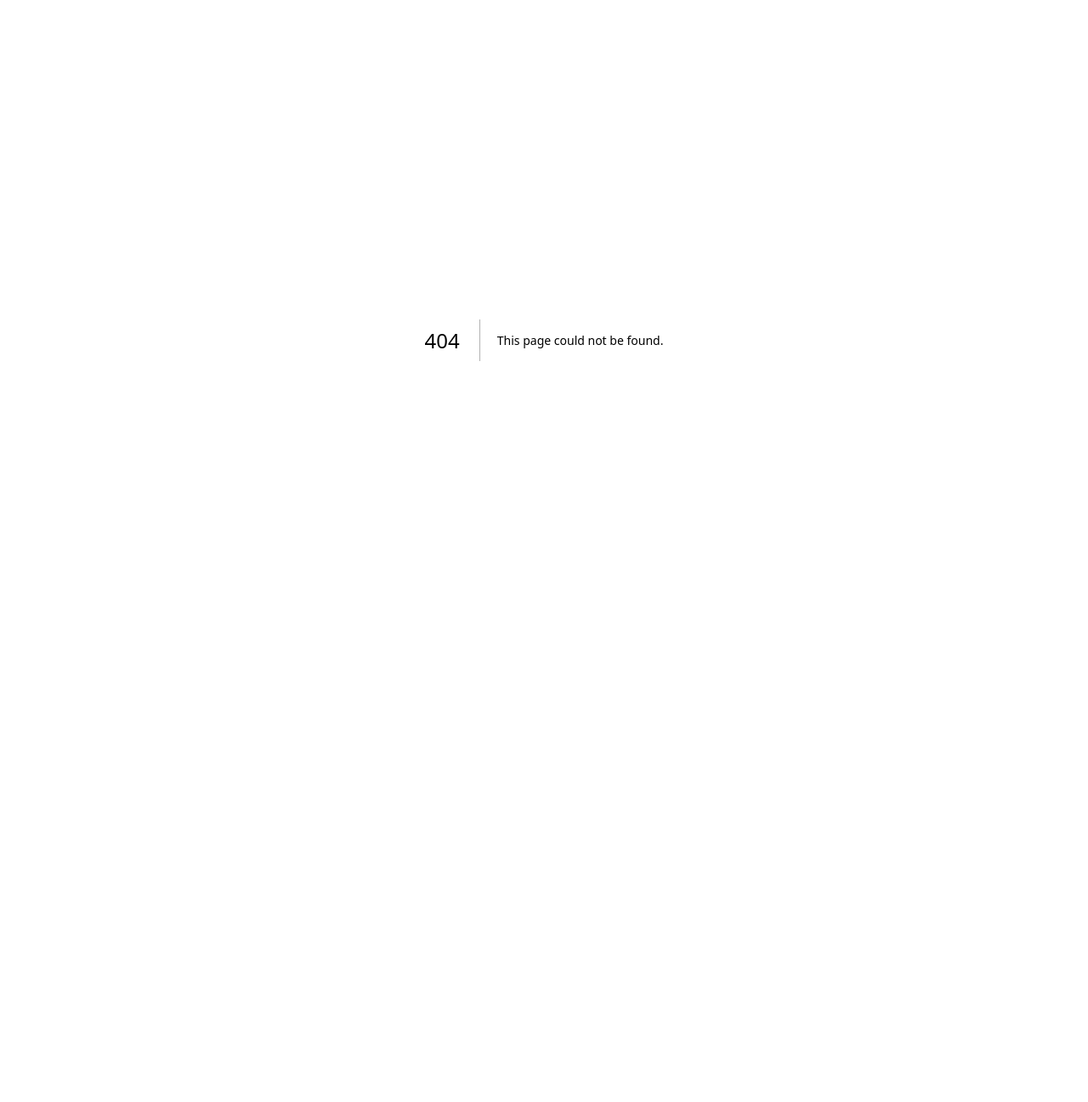
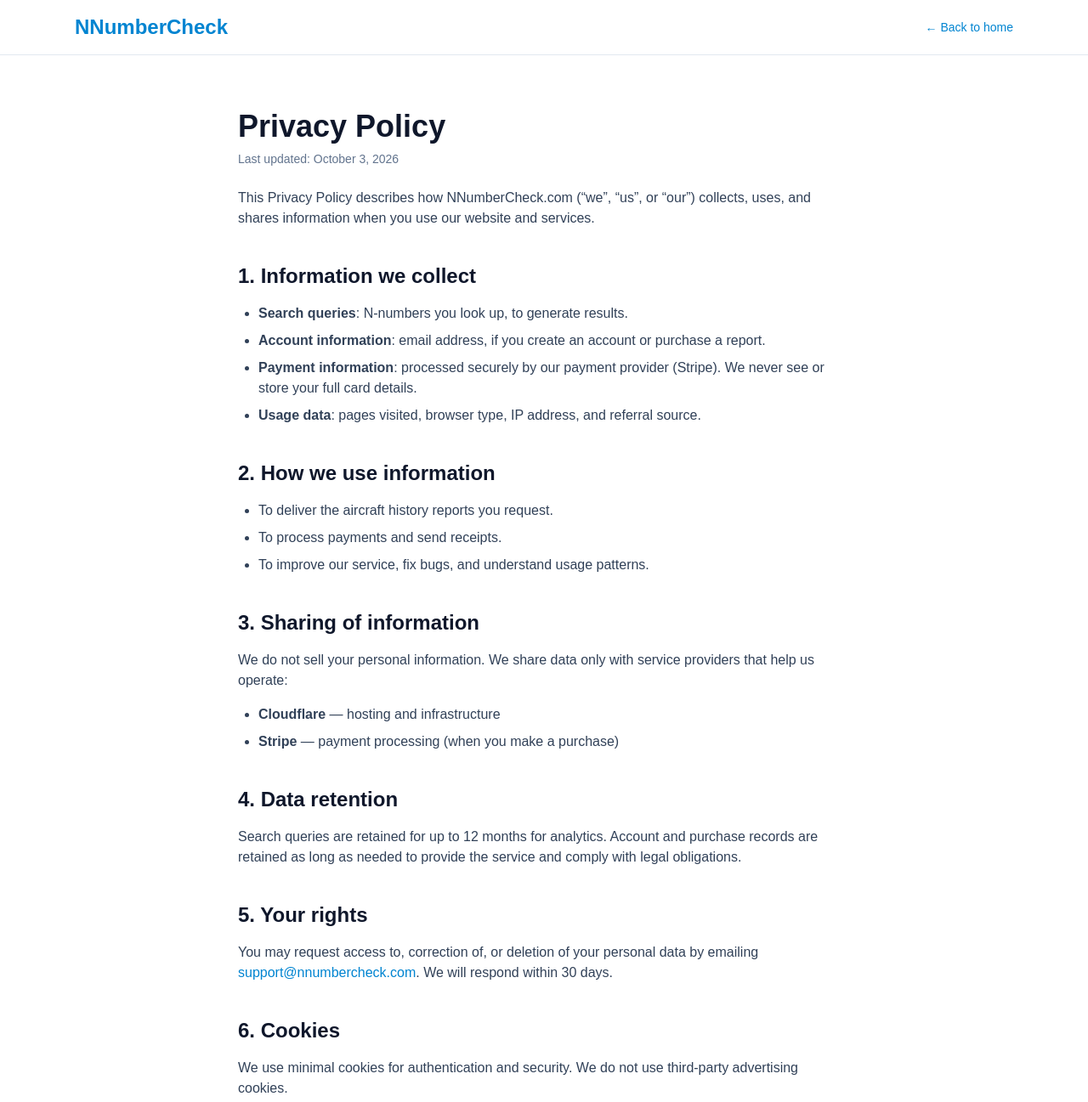
Before and after one commit to devsecsuite-rgb/nnumbercheck-v2, a Next.js app: page /privacy in a window 1280 px wide. Before the commit this address had no page. Shown: the top 1297 px of the page at 85% size. Before the commit the page ends 800 px from the top, so only its background shows below. Built offline with nearby package versions, Linux system fonts and the light colour scheme.

Commit message:
Create page.tsx

```diff
--- /dev/null
+++ b/app/privacy/page.tsx
@@ -0,0 +1,54 @@
+import Link from 'next/link';
+import type { Metadata } from 'next';
+
+export const metadata: Metadata = {
+  title: 'Privacy Policy — NNumberCheck',
+  description: 'How NNumberCheck collects, uses, and protects your personal information.',
+};
+
+export default function PrivacyPage() {
+  return (
+    <div className="min-h-screen bg-white text-slate-900">
+      <header className="border-b border-slate-200 bg-white">
+        <div className="max-w-6xl mx-auto px-6 py-4 flex items-center justify-between">
+          <Link href="/" className="text-2xl font-bold text-sky-600">NNumberCheck</Link>
+          <Link href="/" className="text-sm font-medium text-sky-600 hover:underline">← Back to home</Link>
+        </div>
+      </header>
+      <article className="max-w-3xl mx-auto px-6 py-16">
+        <h1 className="text-4xl font-bold">Privacy Policy</h1>
+        <p className="mt-2 text-sm text-slate-500">Last updated: October 3, 2026</p>
+        <p className="mt-6 text-slate-700">This Privacy Policy describes how NNumberCheck.com (&ldquo;we&rdquo;, &ldquo;us&rdquo;, or &ldquo;our&rdquo;) collects, uses, and shares information when you use our website and services.</p>
+        <h2 className="mt-10 text-2xl font-bold">1. Information we collect</h2>
+        <ul className="mt-4 space-y-2 text-slate-700 list-disc pl-6">
+          <li><strong>Search queries</strong>: N-numbers you look up, to generate results.</li>
+          <li><strong>Account information</strong>: email address, if you create an account or purchase a report.</li>
+          <li><strong>Payment information</strong>: processed securely by our payment provider (Stripe). We never see or store your full card details.</li>
+          <li><strong>Usage data</strong>: pages visited, browser type, IP address, and referral source.</li>
+        </ul>
+        <h2 className="mt-10 text-2xl font-bold">2. How we use information</h2>
+        <ul className="mt-4 space-y-2 text-slate-700 list-disc pl-6">
+          <li>To deliver the aircraft history reports you request.</li>
+          <li>To process payments and send receipts.</li>
+          <li>To improve our service, fix bugs, and understand usage patterns.</li>
+        </ul>
+        <h2 className="mt-10 text-2xl font-bold">3. Sharing of information</h2>
+        <p className="mt-4 text-slate-700">We do not sell your personal information. We share data only with service providers that help us operate:</p>
+        <ul className="mt-4 space-y-2 text-slate-700 list-disc pl-6">
+          <li><strong>Cloudflare</strong> — hosting and infrastructure</li>
+          <li><strong>Stripe</strong> — payment processing (when you make a purchase)</li>
+        </ul>
+        <h2 className="mt-10 text-2xl font-bold">4. Data retention</h2>
+        <p className="mt-4 text-slate-700">Search queries are retained for up to 12 months for analytics. Account and purchase records are retained as long as needed to provide the service and comply with legal obligations.</p>
+        <h2 className="mt-10 text-2xl font-bold">5. Your rights</h2>
+        <p className="mt-4 text-slate-700">You may request access to, correction of, or deletion of your personal data by emailing <a href="mailto:support@nnumbercheck.com" className="text-sky-600 hover:underline">support@nnumbercheck.com</a>. We will respond within 30 days.</p>
+        <h2 className="mt-10 text-2xl font-bold">6. Cookies</h2>
+        <p className="mt-4 text-slate-700">We use minimal cookies for authentication and security. We do not use third-party advertising cookies.</p>
+        <h2 className="mt-10 text-2xl font-bold">7. Changes to this policy</h2>
+        <p className="mt-4 text-slate-700">We may update this policy from time to time. The &ldquo;Last updated&rdquo; date reflects the most recent revision.</p>
+        <h2 className="mt-10 text-2xl font-bold">8. Contact</h2>
+        <p className="mt-4 text-slate-700">For privacy questions: <a href="mailto:support@nnumbercheck.com" className="text-sky-600 hover:underline">support@nnumbercheck.com</a></p>
+      </article>
+    </div>
+  );
+}
```
